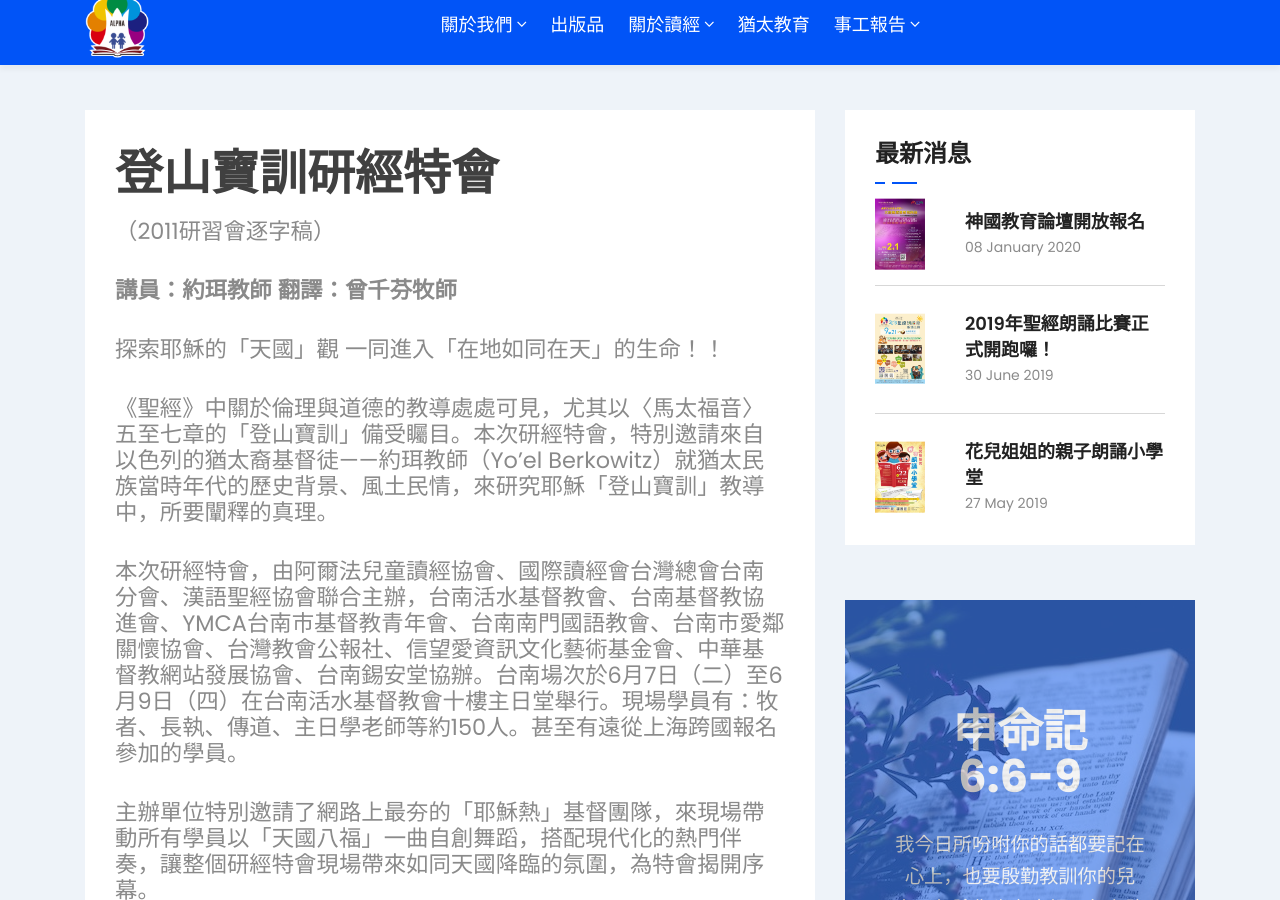
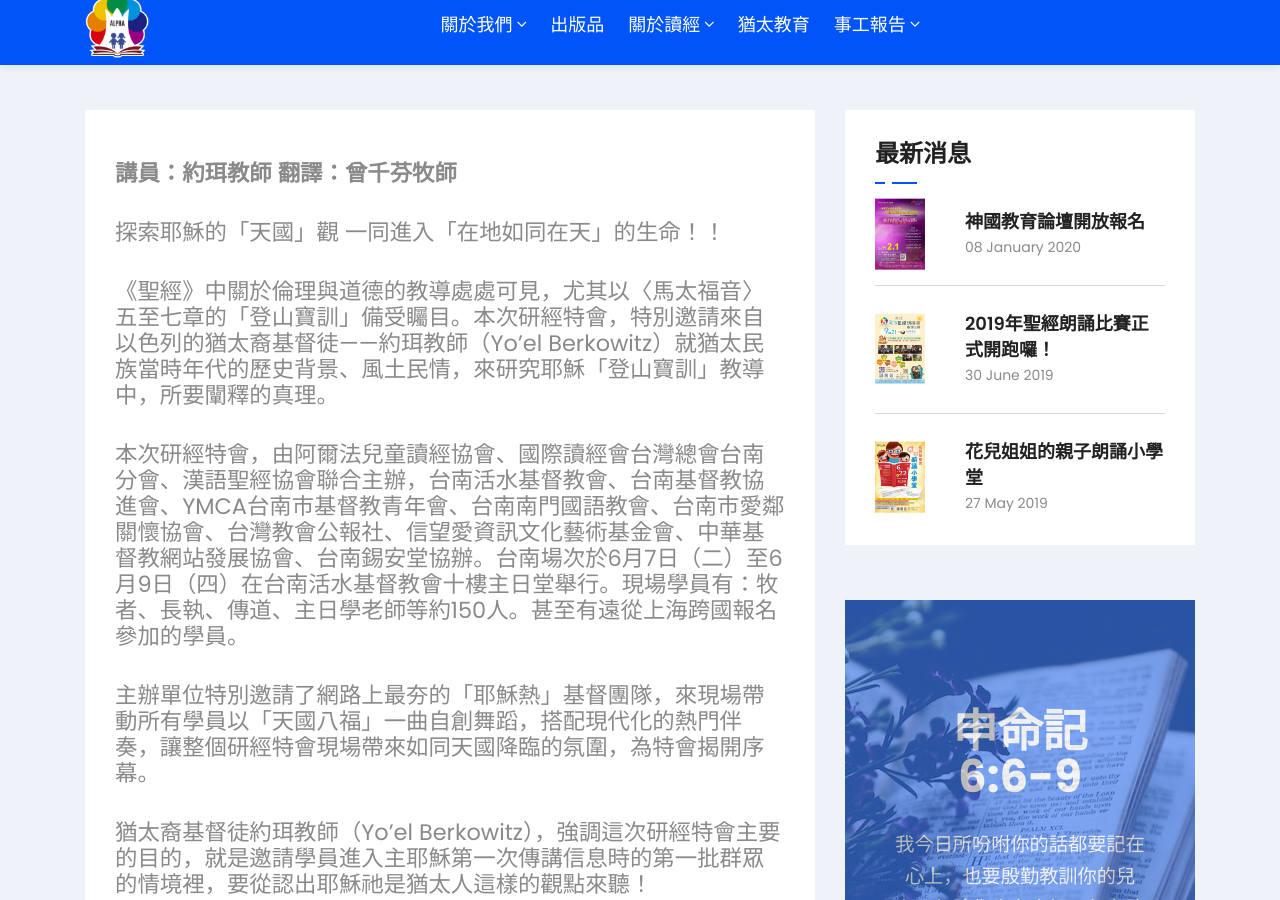
Before and after one commit to alpha6309/website, a Jekyll site: the page built from _jewish/登山寶訓研經特會.md, in a window 1280 px wide and 900 px high, scrolled down 315 px. Built offline with Jekyll 4.4.1, drawn with Linux system fonts in a browser that asks for light colours.

Commit message:
Update 登山寶訓研經特會.md

```diff
--- a/_jewish/登山寶訓研經特會.md
+++ b/_jewish/登山寶訓研經特會.md
@@ -4,10 +4,6 @@ title: "登山寶訓研經特會"
 date: 2013-09-21 00:00:00 +0800
 categories: [猶太教育]
 ---
-
-# 登山寶訓研經特會
-
-（2011研習會逐字稿）
 
  **講員：約珥教師**  **翻譯：曾千芬牧師**
 
```
Also changed, not shown: other parts of _jewish/登山寶訓研經特會.md (+2 -0 lines).
